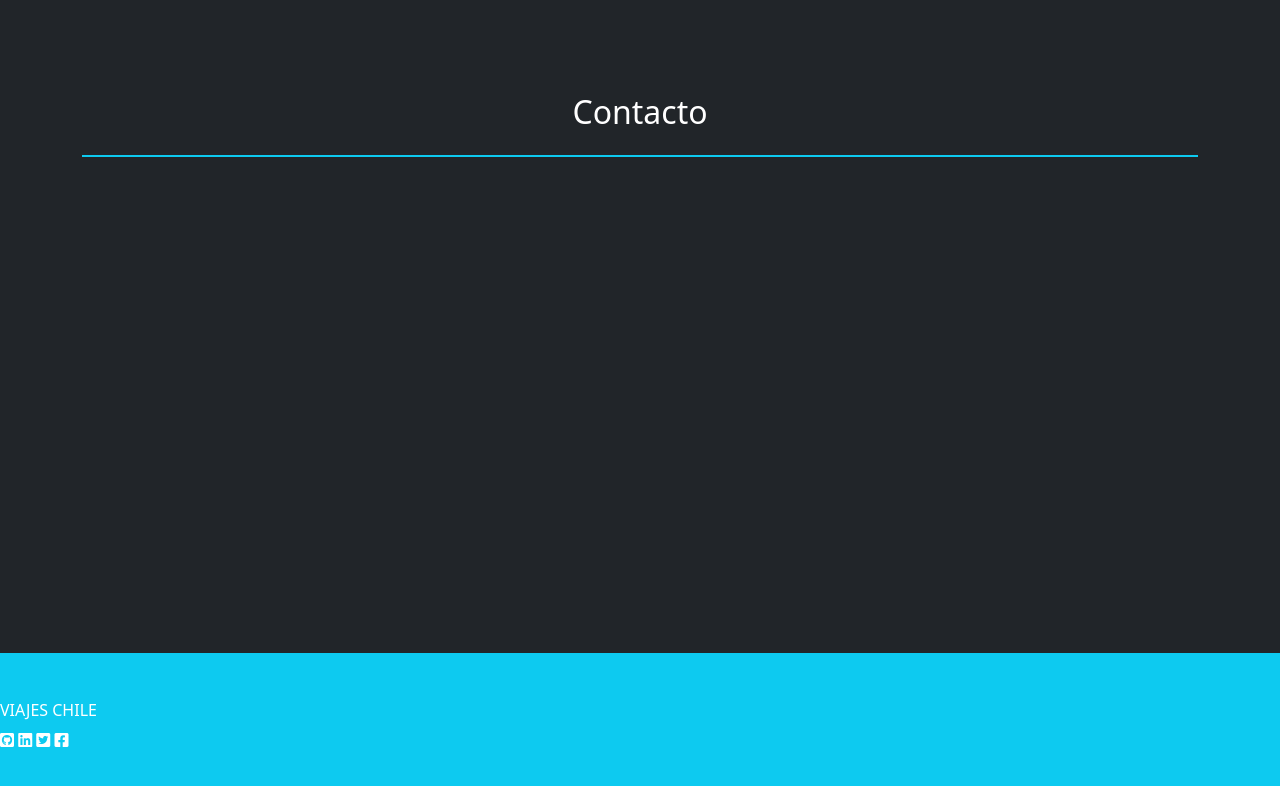
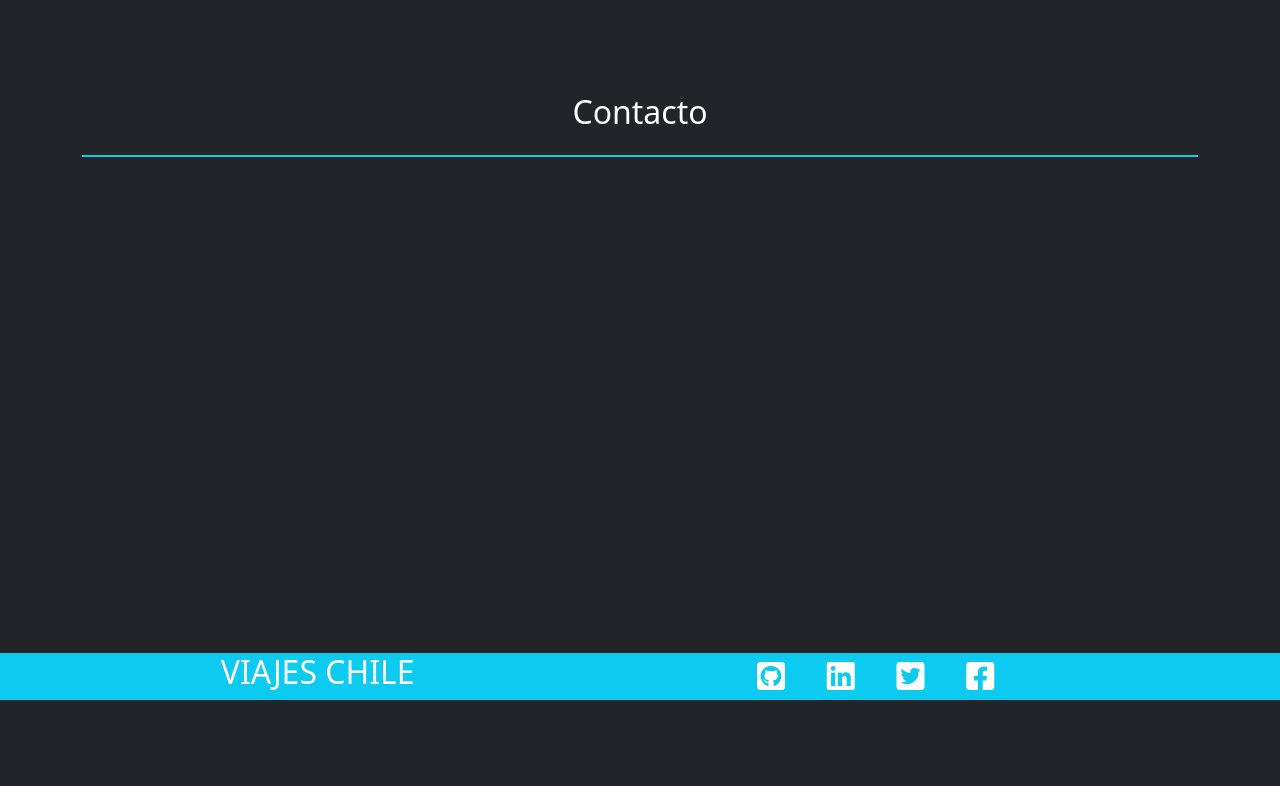
Before and after one commit to alegonzalezcelis/Viajes-Chile, a plain HTML site: page index.html in a window 1280 px wide. Shown: the part 1929-2715 px from the top of the page. After the commit the page ends 2629 px from the top, so only its background shows below. Drawn offline with nearby package versions, Linux system fonts and the light colour scheme; a script that the page names is missing.

Commit message:
Add Footer

```diff
--- a/index.html
+++ b/index.html
@@ -227,20 +227,24 @@
         </div>
       </div>
     </section>
-    <!-- Section Contacto -->
+    <!-- TypeForm -->
     <section>
       <div class="container py-5">
         <h2 class="section-title pb-4 mb-5 text-center text-white">Contacto</h2>
-        <!-- Ingresar TypeForm -->
-        <div data-tf-widget="oFdk9wog" style="width: 100%; height: 400px"></div>
+        <div data-tf-widget="oFdk9wog" style="width:100%;height:400px;"></div>
       </div>
     </section>
-    <footer class="py-5 bg-info text-white">
-      <h6>VIAJES CHILE</h6>
-      <i class="fab fa-github-square"></i>
-      <i class="fab fa-linkedin"></i>
-      <i class="fab fa-twitter-square"></i>
-      <i class="fab fa-facebook-square"></i>
+    <footer class="px-5 bg-info text-white">
+      <div class="container d-flex justify-content-around mx-0">
+        <h6 class="d-inline-flex fs-2">VIAJES CHILE</h6>
+        <div class="d-flex justify-content-around w-25 fs-2 my-auto">
+          <i class="fab fa-github-square"></i>
+          <i class="fab fa-linkedin"></i>
+          <i class="fab fa-twitter-square"></i>
+          <i class="fab fa-facebook-square"></i>
+        </div>
+      </div>
+
     </footer>
     <!-- Boostrap JS -->
     <script
```
